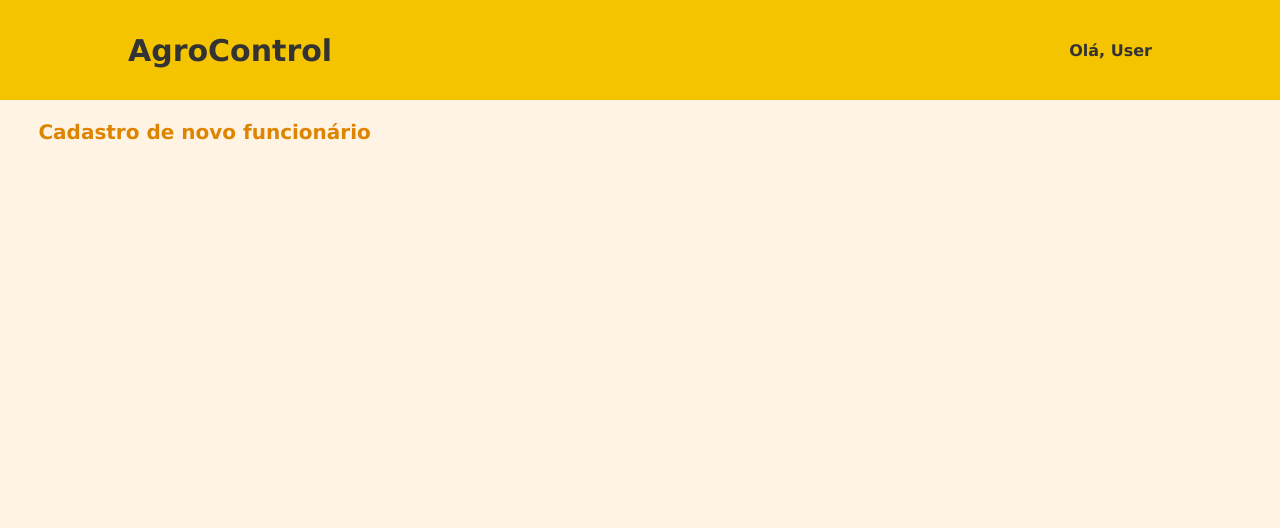
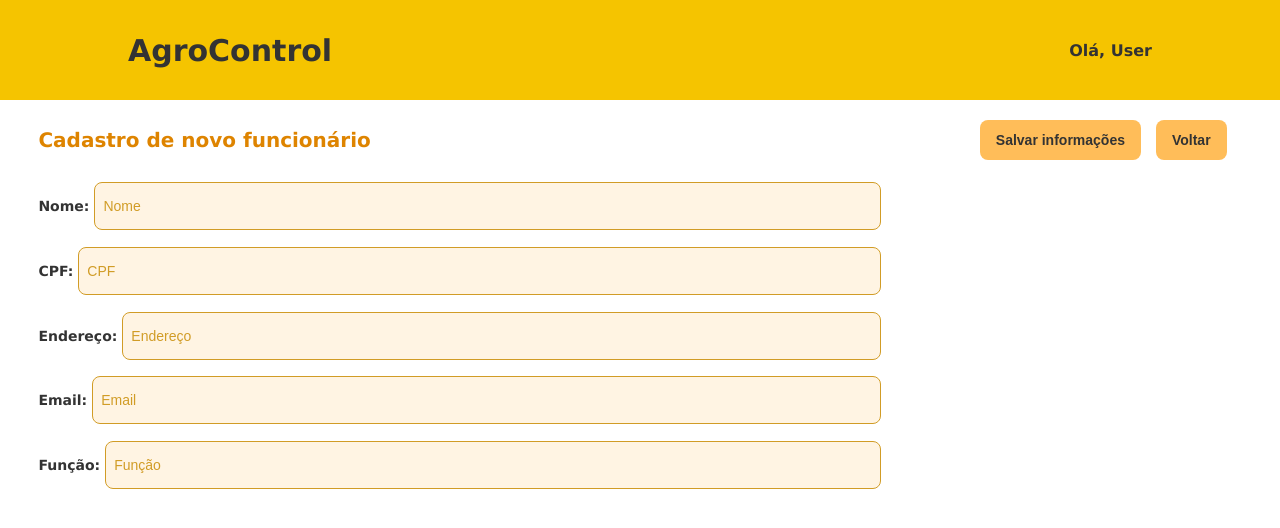
Before and after one commit to S204-Inatel-2024-2/AgroControl, a React (Create React App) app in the folder frontend/: page /employeeregistration in a window 1280 px wide. Shown: the top 528 px of the page. Built offline with nearby package versions, Linux system fonts and the light colour scheme.

Commit message:
feat: :sparkles: adds employee forms

```diff
--- a/frontend/src/components/EmployeeForms/index.tsx
+++ b/frontend/src/components/EmployeeForms/index.tsx
@@ -10,7 +10,53 @@ export function EmployeeForms(): JSX.Element {
   return (
 
     <Styled.Container>
-        <Styled.Title>Cadastro de novo funcionário</Styled.Title>
+        <Styled.TitleDiv>
+          <Styled.Title>Cadastro de novo funcionário</Styled.Title>
+          <Styled.ButtonDiv>
+            <Styled.Button type='submit'>Salvar informações</Styled.Button>
+            <Styled.Button type='submit'>Voltar</Styled.Button>
+          </Styled.ButtonDiv>
+
+        </Styled.TitleDiv>
+
+        <Styled.InputDiv>
+          <Styled.Label>
+              Nome:
+              <Styled.Input
+                type="text"
+                placeholder='Nome'
+              />
+            </Styled.Label>
+            <Styled.Label>
+              CPF:
+              <Styled.Input
+                type="text"
+                placeholder='CPF'
+              />
+            </Styled.Label>
+            <Styled.Label>
+              Endereço:
+              <Styled.Input
+                type="text"
+                placeholder='Endereço'
+              />
+            </Styled.Label>
+
+            <Styled.Label>
+              Email:
+              <Styled.Input
+                type="text"
+                placeholder='Email'
+              />
+            </Styled.Label>
+            <Styled.Label>
+              Função:
+              <Styled.Input
+                type="text"
+                placeholder='Função'
+              />
+            </Styled.Label>
+        </Styled.InputDiv>
 
     </Styled.Container>
 
--- a/frontend/src/components/EmployeeForms/styles.ts
+++ b/frontend/src/components/EmployeeForms/styles.ts
@@ -2,14 +2,82 @@ import styled from 'styled-components';
 
 export const Container = styled.div`
     padding-left: 3%;
-    background-color: #f5c400;
+    padding-right: 3%;
+    //background-color: #f5c400;
 `;
 
 export const Title = styled.text`
     font-size: 20px;
     font-weight: bolder;
     color: #de8400;
-    position: absolute;
+    //position: absolute;
+
+`
+
+export const InputDiv = styled.div`
+  padding-top: 5px;
+  width: 70%;
+
+  //background-color: black;
+`
+export const Label = styled.label`
+  display: flex;
+  flex-direction: row;
+  align-items: center;
+  font-size: 14px;
+  font-weight: 700;
+  padding-top: 2%;
+  gap:5px;
+  position:relative;
+  transition: 0.5s;
+  color:  ${({ theme }) => theme.colors.text};
+`;
+
+export const Input = styled.input`
+  margin-left: auto;
+  height: 30px;
+  width: 800px;
+  padding: 8px;
+  border: 1px solid ${({ theme }) => theme.colors.placeholderInput};
+  border-radius: 8px;
+  font-size: 14px;
+  color: ${({ theme }) => theme.colors.text};
+  background-color: ${({ theme }) => theme.colors.backgroundInput};
+
+  &::placeholder {
+    color: ${({ theme }) => theme.colors.placeholderInput};
+    opacity: 1;
+  }
+`;
+
+export const TitleDiv = styled.div`
+  display: flex;
+  justify-content: space-between;
+  align-items: center;
+
+`
+
+export const Button = styled.button`
+  width: auto;
+  height: 40px;
+  padding: 8px 16px;
+  font-weight: 700;
+  color: #333333;
+  border: none;
+  border-radius: 8px;
+  font-size: 14px;
+  cursor: pointer;
+  background-color: ${({ theme }) => theme.colors.backgroundButton};
+  margin-right: 15px;
+  &:disabled {
+    background-color: #bdbdbd;
+    cursor: not-allowed;
+  }
+`;
+
+export const ButtonDiv = styled.div`
+  display: flex;
+  justify-content: space-between;
 
 
 `
--- a/frontend/src/pages/EmployeeRegistration/styled.tsx
+++ b/frontend/src/pages/EmployeeRegistration/styled.tsx
@@ -4,6 +4,6 @@ export const Container = styled.div`
   padding-top: 120px;
   width: 100%;
   height: 100%;
-  background-color: #fff4e3;
+  background-color: #ffffff;
 
 `;
```
